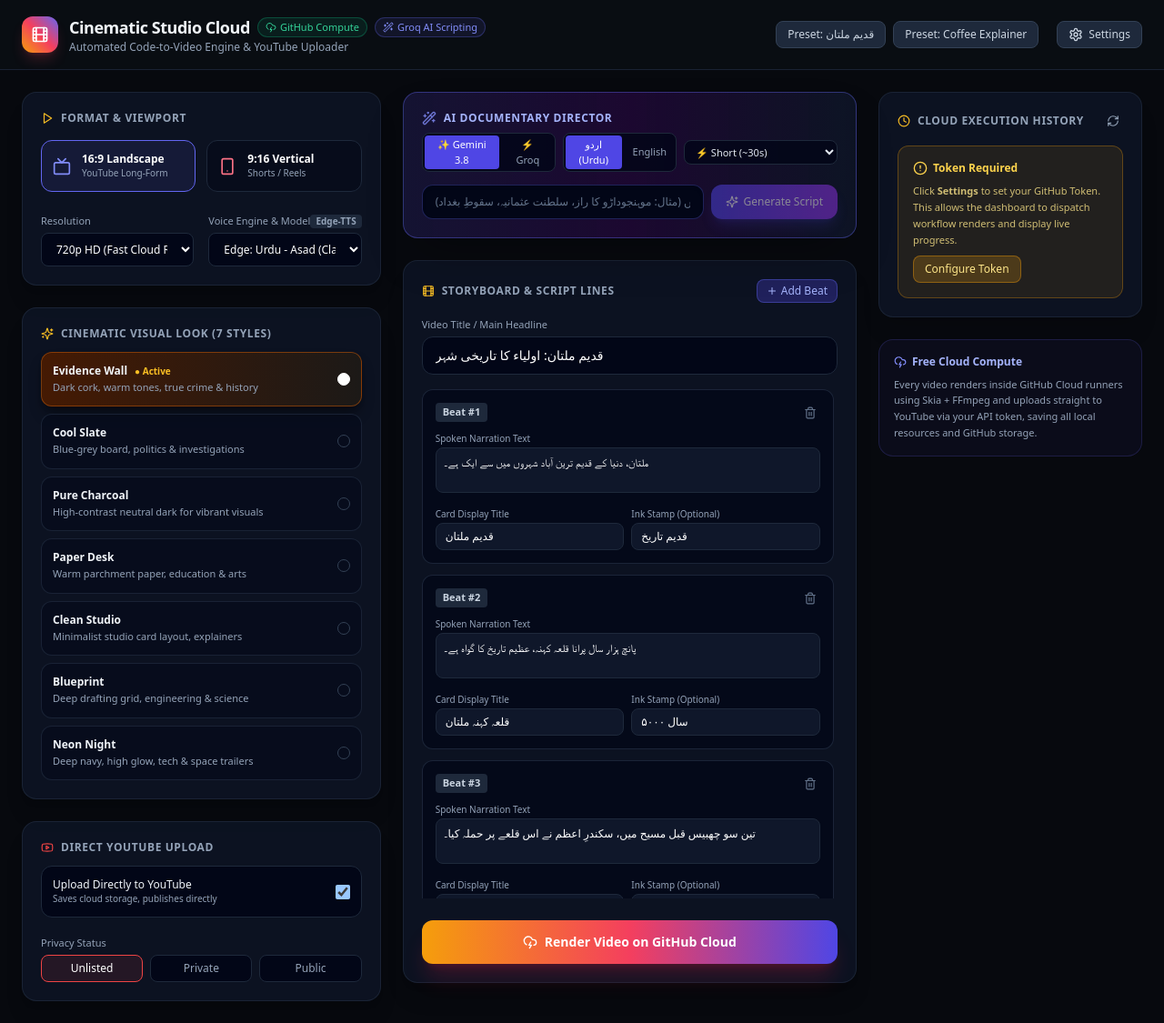
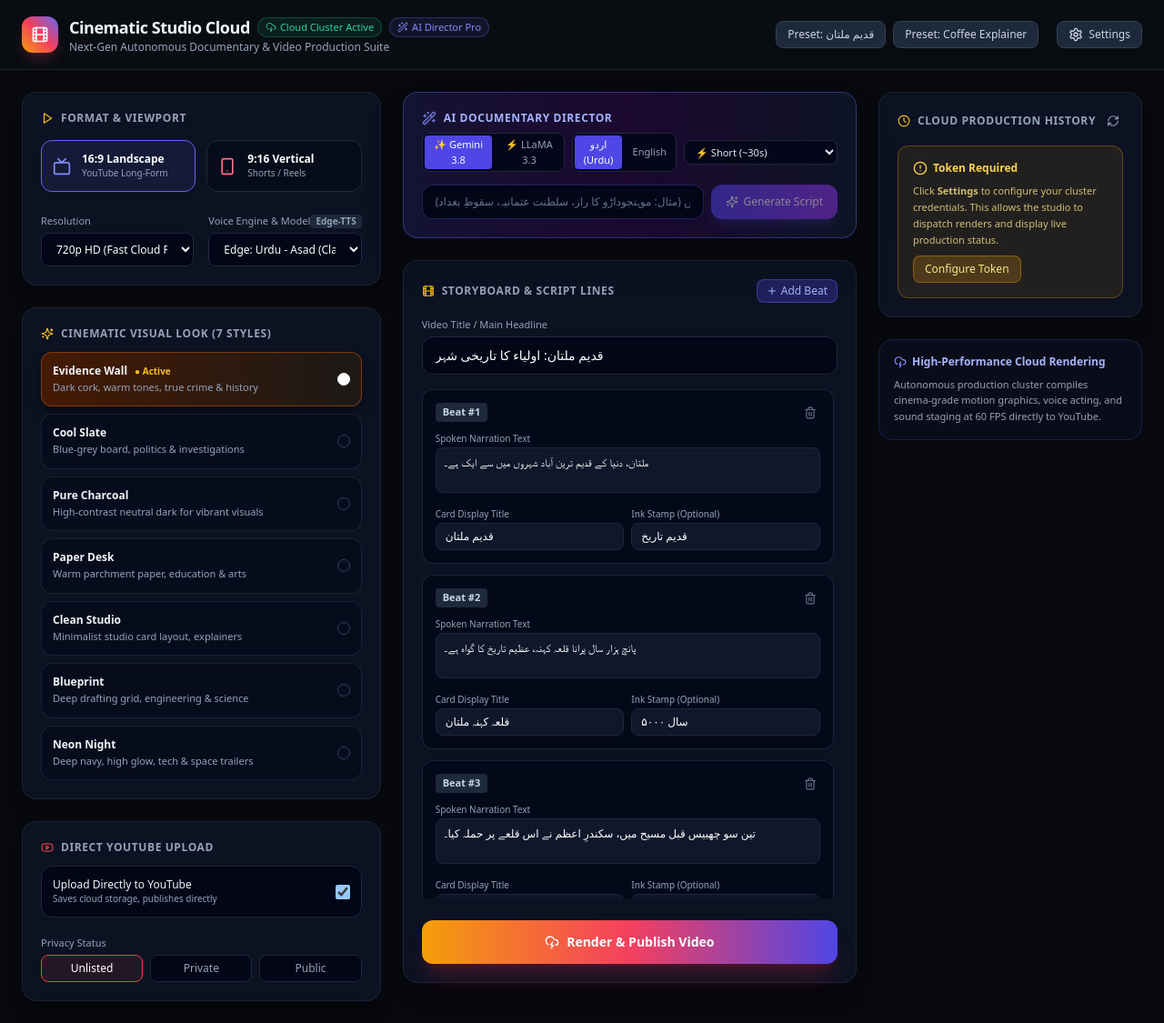
Before and after one commit to ayubkhokhar7733/cinematic-video-engine, a Next.js app in the folder dashboard/: page / in a window 1280 px wide. Shown: the whole page at 91% size. Built offline with nearby package versions, Linux system fonts and the light colour scheme.

Commit message:
UI: Obfuscate backend architecture and remove external runner log links

```diff
--- a/dashboard/app/layout.tsx
+++ b/dashboard/app/layout.tsx
@@ -2,8 +2,8 @@ import './globals.css';
 import type { Metadata } from 'next';
 
 export const metadata: Metadata = {
-  title: 'Cinematic Studio — Cloud Video Generator',
-  description: 'Automated code-driven documentary & video engine powered by GitHub Actions',
+  title: 'Cinematic Studio — Cloud Video Suite',
+  description: 'Next-Gen Autonomous Documentary & Video Production Suite',
 };
 
 export default function RootLayout({
--- a/dashboard/app/page.tsx
+++ b/dashboard/app/page.tsx
@@ -298,13 +298,13 @@ export default function Home() {
             <div className="flex items-center gap-2">
               <h1 className="font-bold text-lg tracking-tight">Cinematic Studio Cloud</h1>
               <span className="text-[11px] px-2 py-0.5 rounded-full bg-emerald-500/10 text-emerald-400 border border-emerald-500/30 flex items-center gap-1">
-                <CloudLightning className="w-3 h-3" /> GitHub Compute
+                <CloudLightning className="w-3 h-3" /> Cloud Cluster Active
               </span>
               <span className="text-[11px] px-2 py-0.5 rounded-full bg-indigo-500/10 text-indigo-400 border border-indigo-500/30 flex items-center gap-1">
-                <Wand2 className="w-3 h-3" /> Groq AI Scripting
+                <Wand2 className="w-3 h-3" /> AI Director Pro
               </span>
             </div>
-            <p className="text-xs text-slate-400">Automated Code-to-Video Engine & YouTube Uploader</p>
+            <p className="text-xs text-slate-400">Next-Gen Autonomous Documentary & Video Production Suite</p>
           </div>
         </div>
 
@@ -591,7 +591,7 @@ export default function Home() {
                     onClick={() => setAiProvider('groq')}
                     className={`px-2 py-0.5 rounded font-medium transition ${aiProvider === 'groq' ? 'bg-indigo-600 text-white' : 'text-slate-400 hover:text-white'}`}
                   >
-                    ⚡ Groq
+                    ⚡ LLaMA 3.3
                   </button>
                 </div>
 
@@ -750,12 +750,12 @@ export default function Home() {
                 {isDispatching ? (
                   <>
                     <RefreshCw className="w-4 h-4 animate-spin" />
-                    <span>Dispatching to GitHub Cloud...</span>
+                    <span>Rendering & Producing Video...</span>
                   </>
                 ) : (
                   <>
                     <CloudLightning className="w-4 h-4" />
-                    <span>Render Video on GitHub Cloud</span>
+                    <span>Render & Publish Video</span>
                   </>
                 )}
               </button>
@@ -779,7 +779,7 @@ export default function Home() {
           <div className="bg-slate-900/70 border border-slate-800/80 rounded-2xl p-5 space-y-4 shadow-xl">
             <div className="flex items-center justify-between">
               <h2 className="text-xs font-semibold uppercase tracking-wider text-slate-400 flex items-center gap-2">
-                <Clock className="w-3.5 h-3.5 text-amber-400" /> Cloud Execution History
+                <Clock className="w-3.5 h-3.5 text-amber-400" /> Cloud Production History
               </h2>
               <button
                 onClick={fetchRuns}
@@ -796,7 +796,7 @@ export default function Home() {
                   <AlertCircle className="w-4 h-4" /> Token Required
                 </div>
                 <p className="text-[11px] leading-relaxed text-amber-200/80">
-                  Click <strong>Settings</strong> to set your GitHub Token. This allows the dashboard to dispatch workflow renders and display live progress.
+                  Click <strong>Settings</strong> to configure your cluster credentials. This allows the studio to dispatch renders and display live production status.
                 </p>
                 <button
                   onClick={() => setShowSettings(true)}
@@ -832,14 +832,7 @@ export default function Home() {
 
                     <div className="text-[10px] text-slate-500 flex items-center justify-between pt-1">
                       <span>{new Date(run.created_at).toLocaleTimeString([], { hour: '2-digit', minute: '2-digit' })}</span>
-                      <a
-                        href={run.html_url}
-                        target="_blank"
-                        rel="noreferrer"
-                        className="text-indigo-400 hover:text-indigo-300 flex items-center gap-1"
-                      >
-                        Logs <ExternalLink className="w-2.5 h-2.5" />
-                      </a>
+                      <span className="text-slate-400 font-mono">Job #{run.id.toString().slice(-4)}</span>
                     </div>
                   </div>
                 ))}
@@ -847,13 +840,13 @@ export default function Home() {
             )}
           </div>
 
-          {/* Quick Help Card */}
+          {/* Quick Production Info Card */}
           <div className="p-4 rounded-2xl bg-indigo-950/20 border border-indigo-500/20 text-xs space-y-2">
             <div className="font-semibold text-indigo-300 flex items-center gap-1.5">
-              <CloudLightning className="w-3.5 h-3.5 text-indigo-400" /> Free Cloud Compute
+              <CloudLightning className="w-3.5 h-3.5 text-indigo-400" /> High-Performance Cloud Rendering
             </div>
             <p className="text-[11px] text-slate-400 leading-relaxed">
-              Every video renders inside GitHub Cloud runners using Skia + FFmpeg and uploads straight to YouTube via your API token, saving all local resources and GitHub storage.
+              Autonomous production cluster compiles cinema-grade motion graphics, voice acting, and sound staging at 60 FPS directly to YouTube.
             </p>
           </div>
         </div>
```
